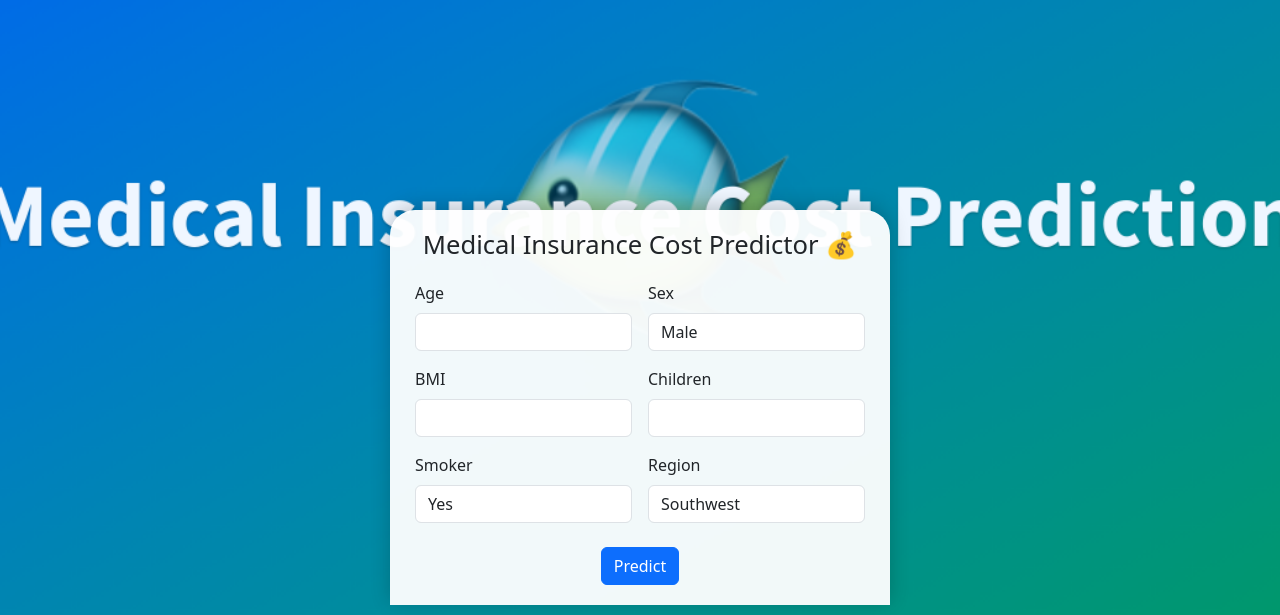
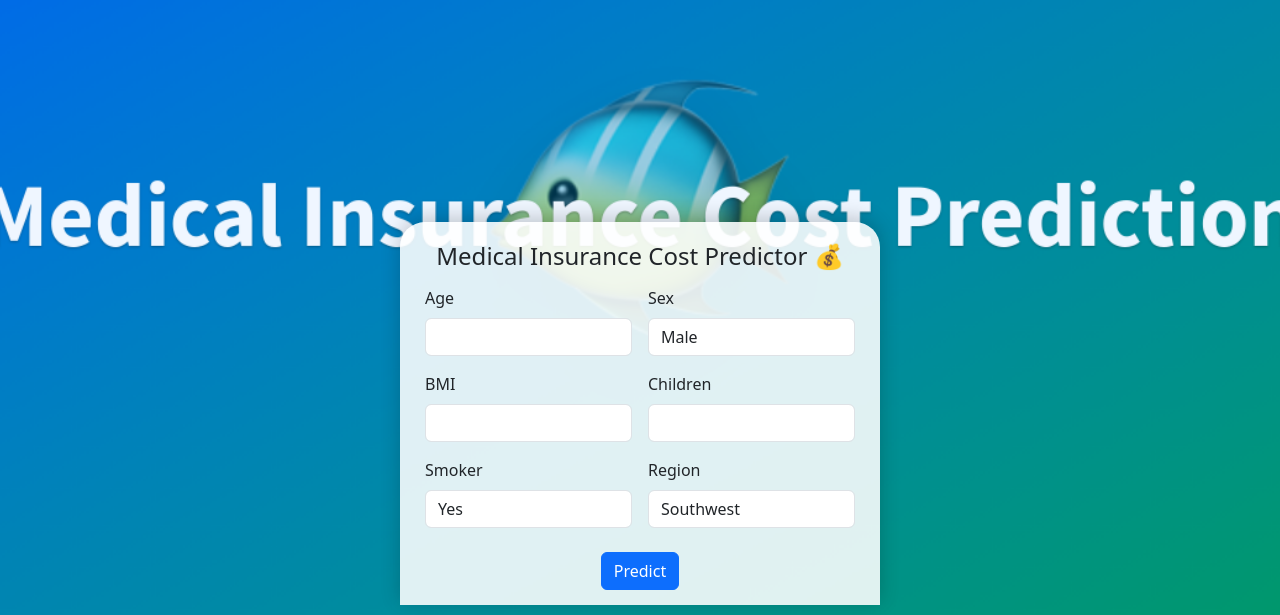
Before and after one commit to kmaha-lakshmi/Medical-insurance-price-analysis-prediction, a Flask app: page / in a window 1280 px wide. Shown: the part 185-800 px from the top of the page. Run offline with Flask 3, Linux system fonts and the light colour scheme; parts of the project's set-up code (start-up, migrations or seed data) failed here and were passed over.

Commit message:
UI fix: smaller transparent form, title visible

```diff
--- a/templates/index.html
+++ b/templates/index.html
@@ -12,7 +12,7 @@
         background-image: url("{{ url_for('static', filename='Medical_Insurance_Cost_Prediction.png') }}");
         background-size: cover;
         background-repeat: no-repeat;
-            background-position: center;
+        background-position: center center;
         min-height: 100vh;
         display: flex;
         flex-direction: column;
@@ -20,15 +20,16 @@
     }
 
     .form-wrapper {
-            background-color: rgba(255, 255, 255, 0.95);
-            padding: 20px 25px;
+        background-color: rgba(255, 255, 255, 0.88);
+        padding: 20px 25px 15px;
         border-top-left-radius: 25px;
         border-top-right-radius: 25px;
         box-shadow: 0 -4px 20px rgba(0, 0, 0, 0.2);
-            max-width: 500px;
+        max-width: 480px;
         width: 90%;
         margin: 0 auto 10px;
         animation: slideUp 0.8s ease-out;
+        margin-top: 50px; /* Push form down a bit inside its box */
     }
 
     @keyframes slideUp {
@@ -43,9 +44,9 @@
     }
 
     h2 {
-            font-size: 1.6rem;
+        font-size: 1.5rem;
         text-align: center;
-            margin-bottom: 20px;
+        margin-bottom: 15px;
     }
 
     .form-label {
@@ -53,16 +54,19 @@
     }
 
     @media (max-width: 576px) {
+        .form-wrapper {
+            padding: 15px 20px;
+            width: 95%;
+            margin-bottom: 5px;
+        }
+
         h2 {
             font-size: 1.3rem;
         }
-
-            .form-wrapper {
-                padding: 15px 20px;
-                width: 95%;
-            }
     }
 </style>
+
+
 </head>
 <body>
     <div class="form-wrapper">
```
Lines whose indentation alone changed are shown as unchanged.
